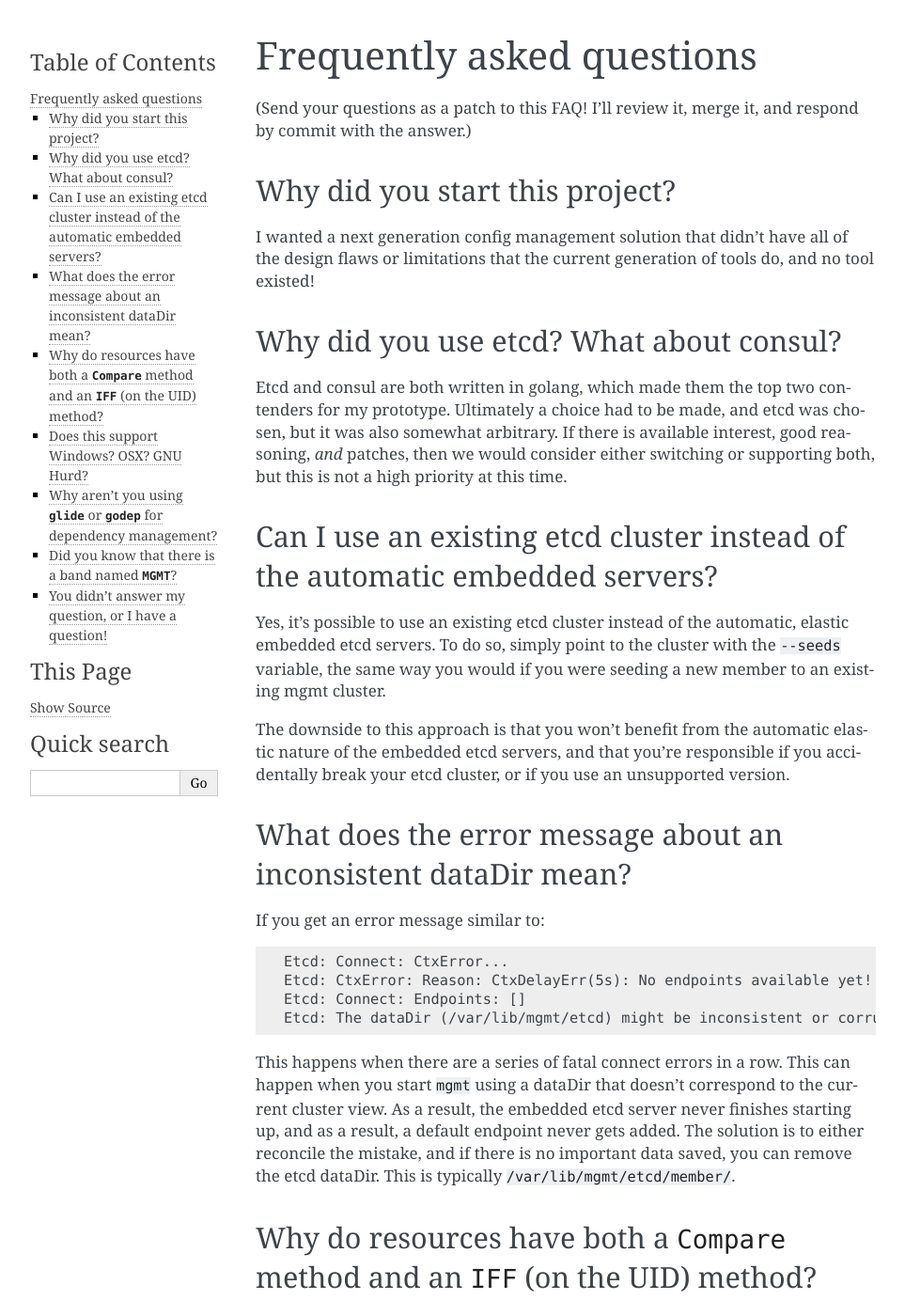
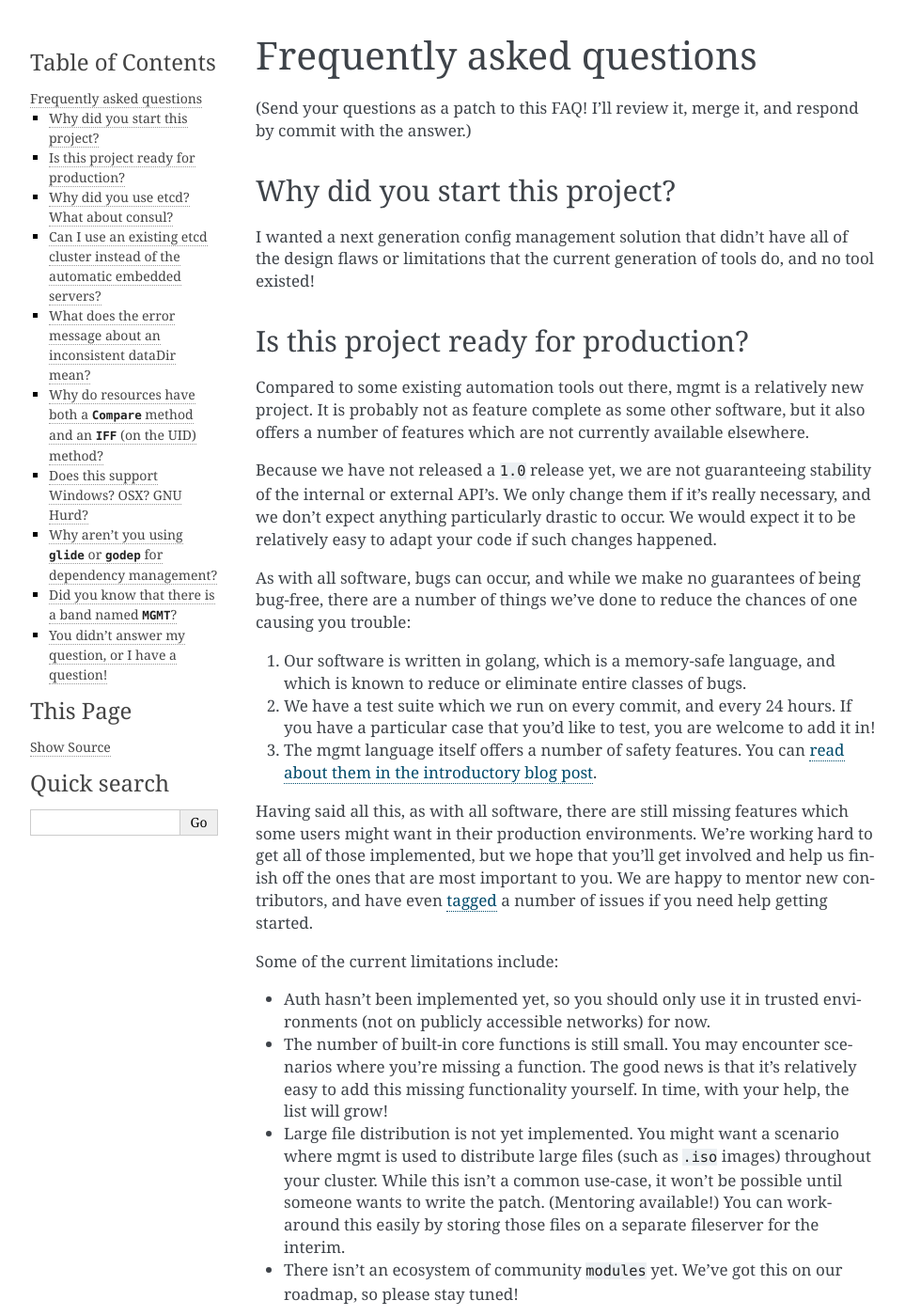
Before and after one commit to purpleidea/mgmt, a Sphinx documentation site: the page built from docs/faq.md, in a window 1280 px wide and 1400 px high. Shown: the whole window at 94% size, without its empty margins (148-1111 px from the left). Built offline with Sphinx 7.4.7, drawn with Linux system fonts in a browser that asks for light colours; some of the changed text lies outside the part shown.

Commit message:
docs: Add faq entry about production readiness

```diff
--- a/docs/faq.md
+++ b/docs/faq.md
@@ -8,6 +8,55 @@ respond by commit with the answer.)
 I wanted a next generation config management solution that didn't have all of
 the design flaws or limitations that the current generation of tools do, and no
 tool existed!
+
+### Is this project ready for production?
+
+Compared to some existing automation tools out there, mgmt is a relatively new
+project. It is probably not as feature complete as some other software, but it
+also offers a number of features which are not currently available elsewhere.
+
+Because we have not released a `1.0` release yet, we are not guaranteeing
+stability of the internal or external API's. We only change them if it's really
+necessary, and we don't expect anything particularly drastic to occur. We would
+expect it to be relatively easy to adapt your code if such changes happened.
+
+As with all software, bugs can occur, and while we make no guarantees of being
+bug-free, there are a number of things we've done to reduce the chances of one
+causing you trouble:
+
+1. Our software is written in golang, which is a memory-safe language, and which
+is known to reduce or eliminate entire classes of bugs.
+2. We have a test suite which we run on every commit, and every 24 hours. If you
+have a particular case that you'd like to test, you are welcome to add it in!
+3. The mgmt language itself offers a number of safety features. You can
+[read about them in the introductory blog post](https://purpleidea.com/blog/2018/02/05/mgmt-configuration-language/).
+
+Having said all this, as with all software, there are still missing features
+which some users might want in their production environments. We're working hard
+to get all of those implemented, but we hope that you'll get involved and help
+us finish off the ones that are most important to you. We are happy to mentor
+new contributors, and have even [tagged](https://github.com/purpleidea/mgmt/issues?q=is%3Aissue+is%3Aopen+label%3Amgmtlove)
+a number of issues if you need help getting started.
+
+Some of the current limitations include:
+
+* Auth hasn't been implemented yet, so you should only use it in trusted
+environments (not on publicly accessible networks) for now.
+* The number of built-in core functions is still small. You may encounter
+scenarios where you're missing a function. The good news is that it's relatively
+easy to add this missing functionality yourself. In time, with your help, the
+list will grow!
+* Large file distribution is not yet implemented. You might want a scenario
+where mgmt is used to distribute large files (such as `.iso` images) throughout
+your cluster. While this isn't a common use-case, it won't be possible until
+someone wants to write the patch. (Mentoring available!) You can workaround this
+easily by storing those files on a separate fileserver for the interim.
+* There isn't an ecosystem of community `modules` yet. We've got this on our
+roadmap, so please stay tuned!
+
+We hope you'll participate as an early adopter. Every additional pair of helping
+hands gets us all there faster! It's quite possible to use this to build useful
+automation today, and we hope you'll start getting familiar with the software.
 
 ### Why did you use etcd? What about consul?
 
```
